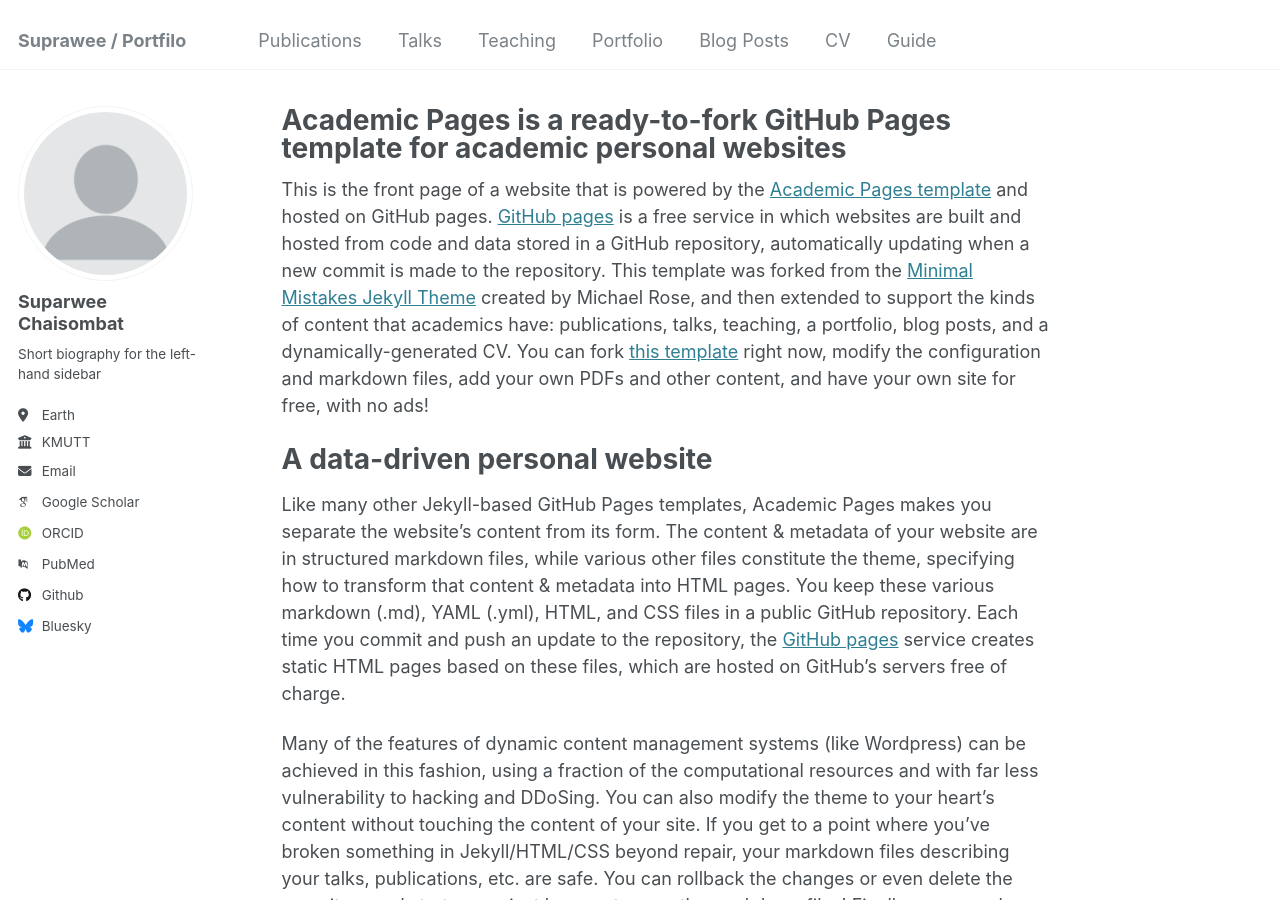
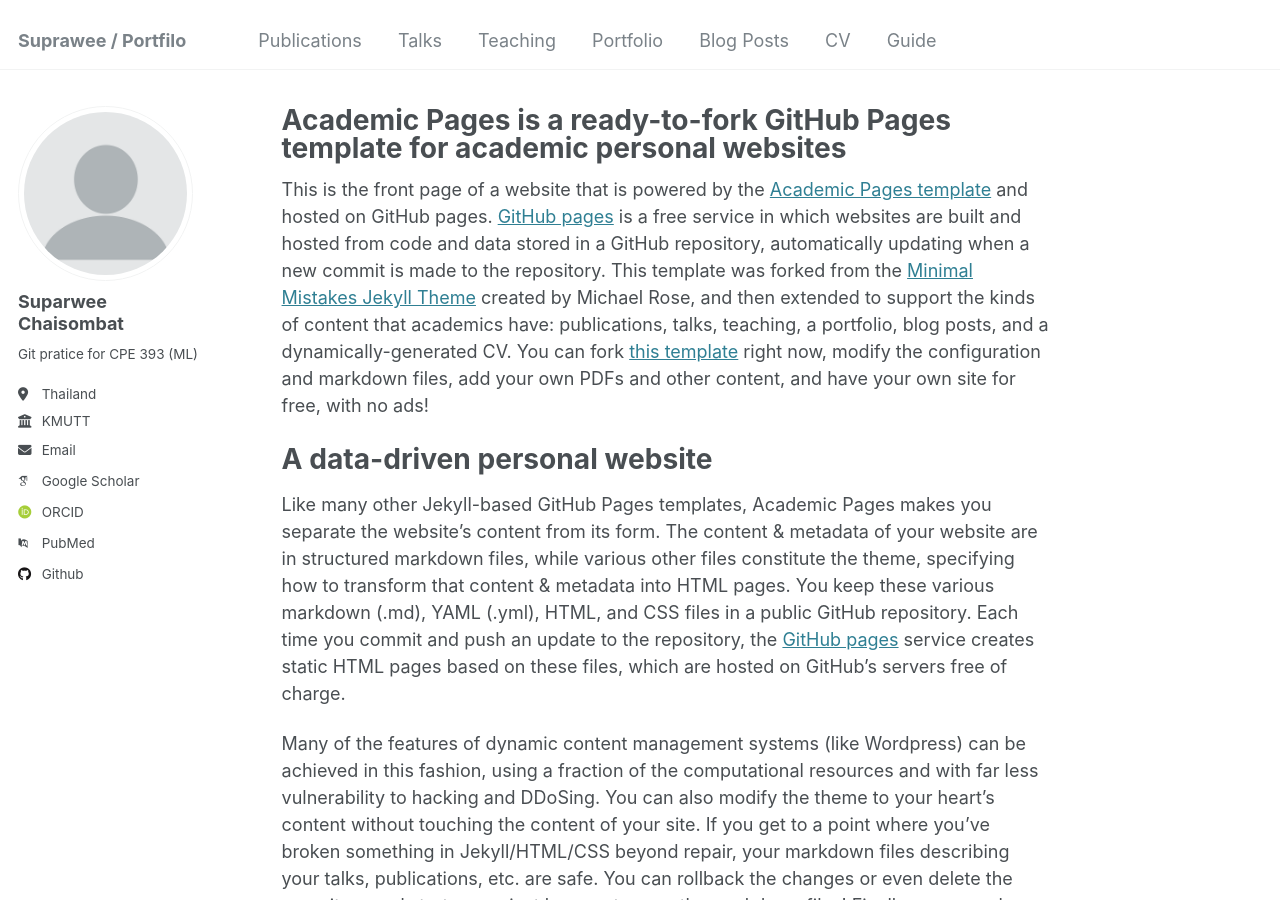
Before and after one commit to PlengSp/PlengSp.github.io, a Jekyll site: the page built from _pages/about.md, in a window 1280 px wide and 900 px high. Built offline with Jekyll 4.4.1, drawn with Linux system fonts in a browser that asks for light colours; some web fonts are replaced.

Commit message:
Update _config.yml

```diff
--- a/_config.yml
+++ b/_config.yml
@@ -24,8 +24,8 @@ author:
   avatar           : "profile.png"
   name             : "Suparwee Chaisombat"
   pronouns         : # example: "she/her"
-  bio              : "Short biography for the left-hand sidebar"
-  location         : "Earth"
+  bio              : "Git pratice for CPE 393 (ML)"
+  location         : "Thailand"
   employer         : "KMUTT"
   uri              : # URL
   email            : "Suprawee.chai@kmutt.ac.th"
@@ -49,7 +49,7 @@ author:
   stackoverflow    : # User number or user number and name (i.e., use "1" or "1/jeff-atwood")
 
   # Social media
-  bluesky          : "bsky.app" # Replace this with you Bluesky username
+  bluesky          : # Replace this with you Bluesky username
   facebook         : # Username
   flickr           : # Username
   foursquare       : # Username
```
